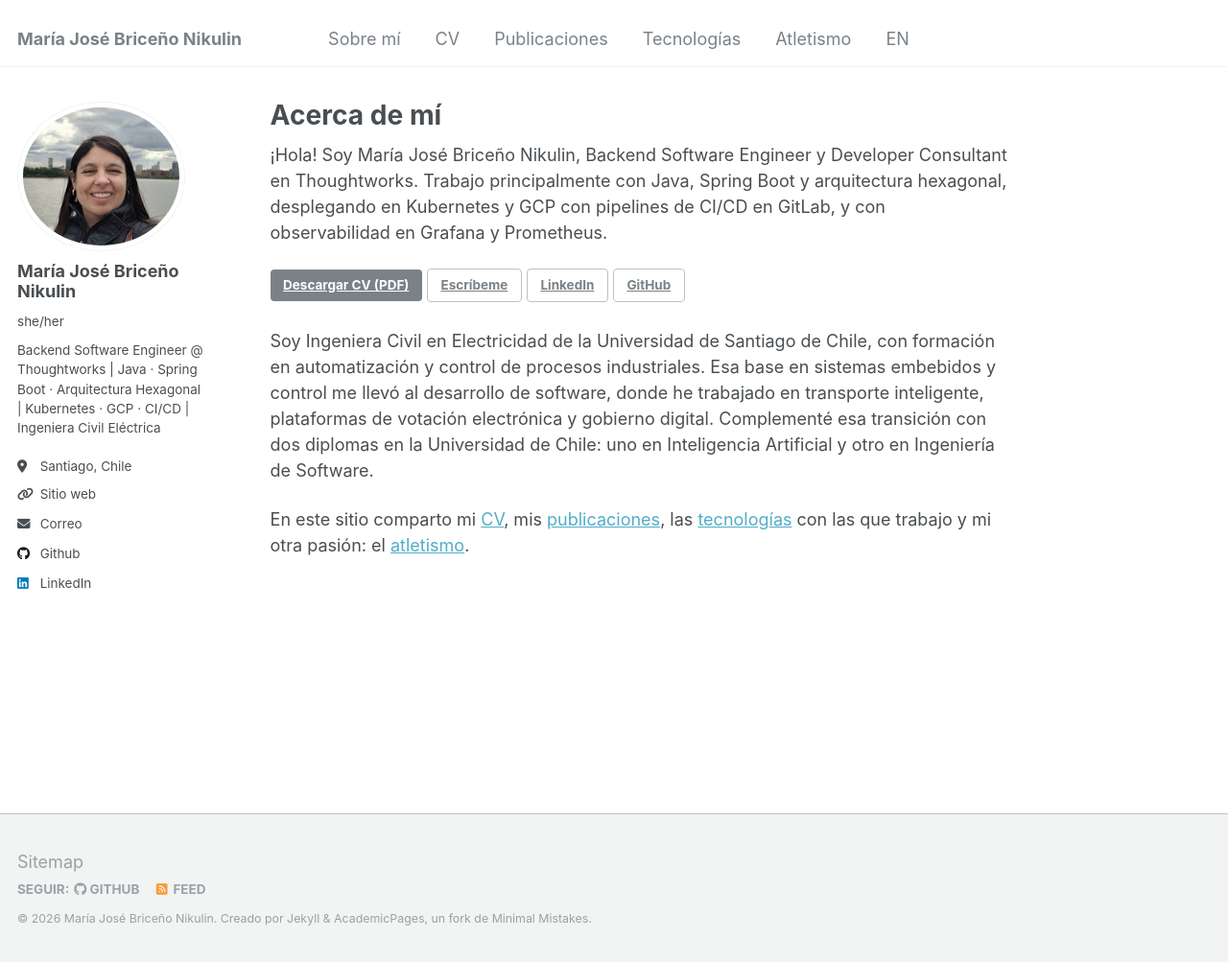
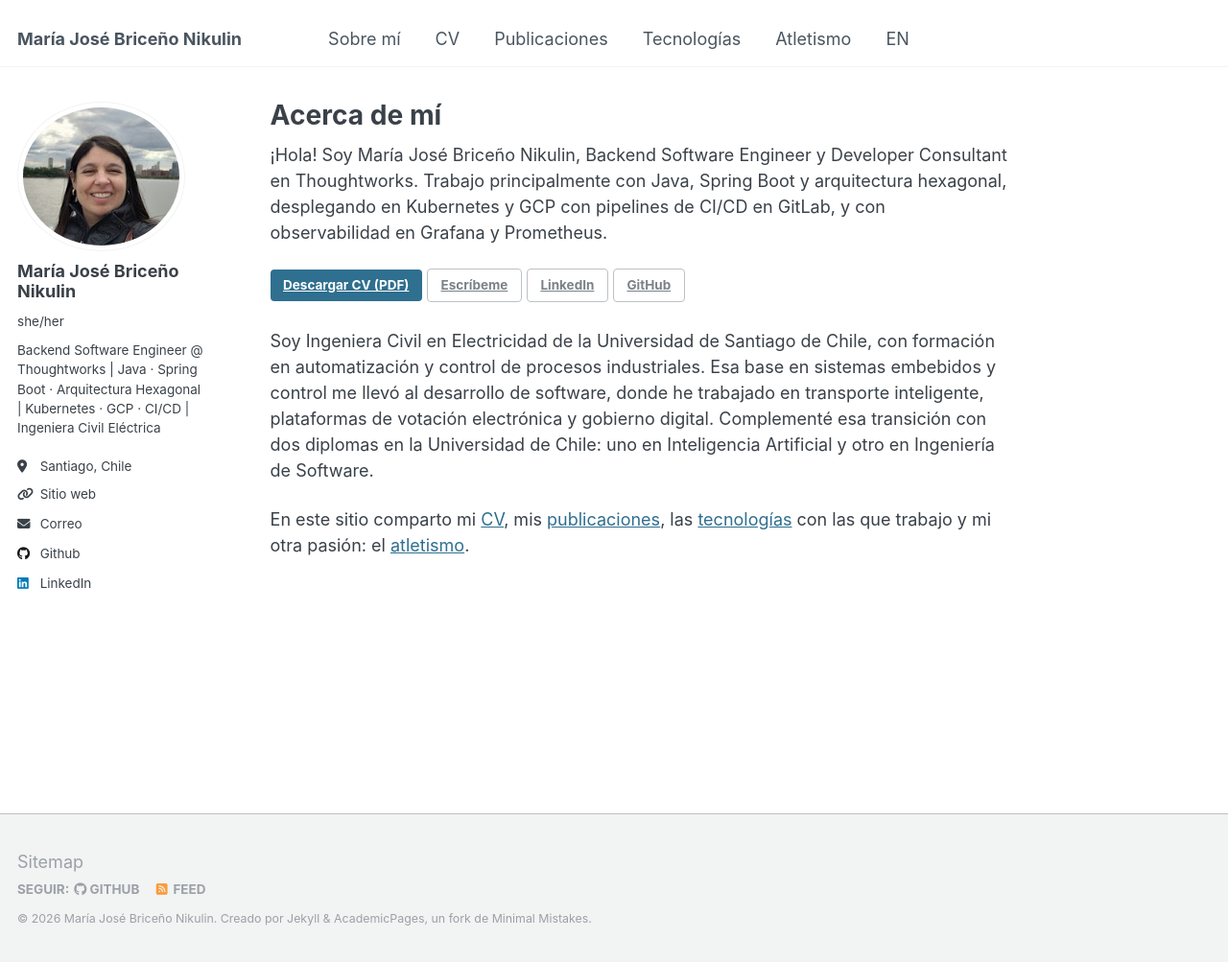
Before and after one commit to majobrini/majobrini.github.io, a Jekyll site: the page built from _pages/about.md, in a window 1280 px wide and 1003 px high. Shown: the whole window at 96% size. Built offline with Jekyll 4.4.1, drawn with Linux system fonts in a browser that asks for light colours.

Commit message:
Paleta azul petróleo, Inter y estilos personalizados

```diff
--- /dev/null
+++ b/_sass/_custom.scss
@@ -0,0 +1,98 @@
+/* ==========================================================================
+   Estilo "Sobrio moderno"
+   Acento azul petróleo, tipografía Inter y más aire.
+   ========================================================================== */
+
+$accent      : $primary-color;
+$accent-dark : #1f3b4d;
+$soft-border : #e6ecef;
+$soft-bg     : #f4f7f9;
+
+body {
+  color: $text-color;
+}
+
+/* Encabezado y menú */
+.masthead {
+  border-bottom: 1px solid $soft-border;
+}
+
+.masthead__menu-item a {
+  font-weight: 500;
+}
+
+.masthead__menu-item--lg a {
+  color: $accent-dark;
+  font-weight: 700;
+}
+
+.masthead__menu-item--active a {
+  color: $accent;
+  box-shadow: inset 0 -2px 0 $accent;
+}
+
+/* Títulos y texto */
+.page__title,
+.page__content h1,
+.page__content h2,
+.page__content h3 {
+  color: $accent-dark;
+  font-weight: 700;
+  letter-spacing: -0.01em;
+}
+
+.page__content h2 {
+  border-bottom: 1px solid $soft-border;
+}
+
+.page__content p,
+.page__content li {
+  line-height: 1.75;
+}
+
+/* Botones: sólidos, sin subrayado */
+a.btn,
+a.btn:hover {
+  text-decoration: none !important;
+}
+
+.btn {
+  padding: 0.6em 1.2em;
+  border-radius: 6px;
+  font-weight: 600;
+  background-color: $accent;
+
+  &:hover {
+    background-color: $accent-dark;
+  }
+}
+
+.btn--inverse {
+  color: $accent !important;
+  background-color: #fff;
+  border: 1px solid $accent !important;
+
+  &:hover {
+    color: #fff !important;
+    background-color: $accent;
+  }
+}
+
+/* Barra lateral */
+.author__avatar img {
+  @include breakpoint($large) {
+    padding: 0;
+    border: 3px solid #fff;
+    box-shadow: 0 0 0 2px $accent;
+  }
+}
+
+.author__name {
+  color: $accent-dark;
+}
+
+/* Pie de página */
+.page__footer {
+  background-color: $soft-bg;
+  border-top: 1px solid $soft-border;
+}
--- a/_sass/_variables.scss
+++ b/_sass/_variables.scss
@@ -14,7 +14,7 @@ $indent-var                 : 1.3em;
 
 /* system typefaces */
 $serif                      : Georgia, Times, serif;
-$sans-serif                 : -apple-system, ".SFNSText-Regular", "San Francisco", "Roboto", "Segoe UI", "Helvetica Neue", "Lucida Grande", Arial, sans-serif;
+$sans-serif                 : "Inter", -apple-system, ".SFNSText-Regular", "San Francisco", "Roboto", "Segoe UI", "Helvetica Neue", "Lucida Grande", Arial, sans-serif;
 $monospace                  : Monaco, Consolas, "Lucida Console", monospace;
 
 /* sans serif typefaces */
@@ -65,10 +65,10 @@ $body-color                 : #fff;
 $background-color           : #fff;
 $code-background-color      : #fafafa;
 $code-background-color-dark : $light-gray;
-$text-color                 : $dark-gray;
+$text-color                 : #3a4148;
 $border-color               : $lighter-gray;
 
-$primary-color              : #7a8288;
+$primary-color              : #2f6f8f; // azul petróleo, igual al CV en PDF
 $success-color              : #62c462;
 $warning-color              : #f89406;
 $danger-color               : #ee5f5b;
@@ -102,11 +102,11 @@ $xing-color                 : #006567;
 
 
 /* links */
-$link-color                 : $info-color;
+$link-color                 : $primary-color;
 $link-color-hover           : mix(#000, $link-color, 25%);
-$link-color-visited         : mix(#fff, $link-color, 25%);
-$masthead-link-color        : $primary-color;
-$masthead-link-color-hover  : mix(#000, $primary-color, 25%);
+$link-color-visited         : $link-color;
+$masthead-link-color        : #4a5560;
+$masthead-link-color-hover  : $primary-color;
 
 
 /*
```
